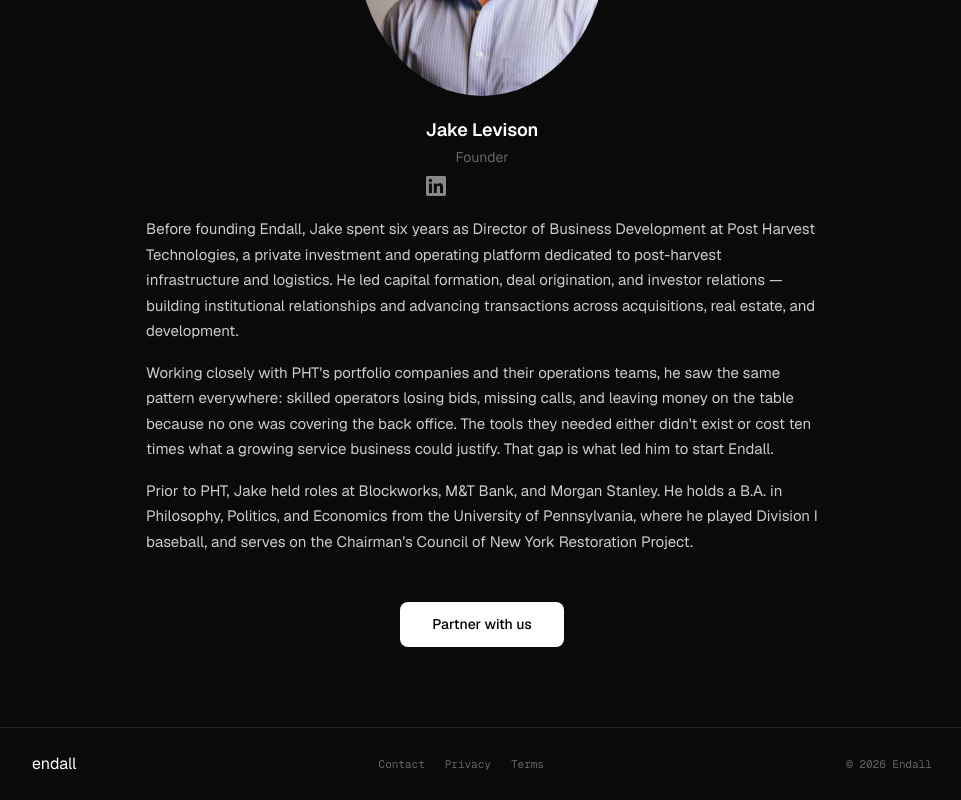
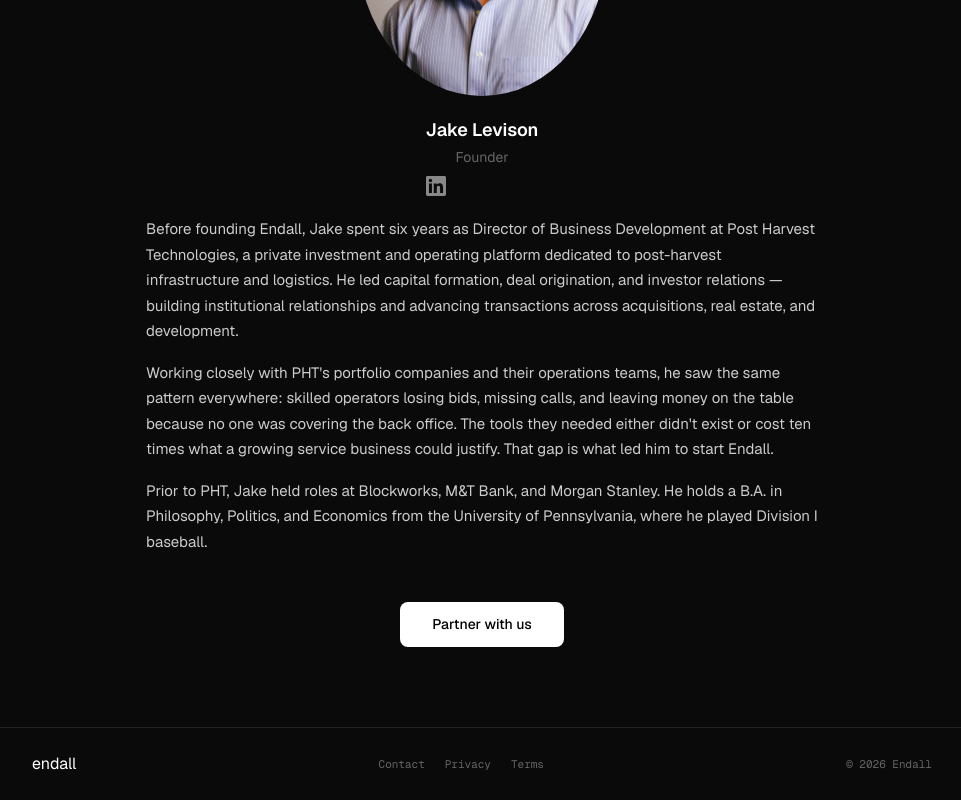
Before and after one commit to JakeLevison/endall-web, a Next.js app: page /team in a window 1280 px wide. Shown: the part 1131-1931 px from the top of the page, without its empty margins (158-1119 px from the left). Built offline with nearby package versions, Linux system fonts and the light colour scheme.

Commit message:
fix: remove NYRP Chairman's Council line from Jake's bio
Bio now ends at 'played Division I baseball.' on both the /team page
and the home-page Team section.

```diff
--- a/src/app/team/page.tsx
+++ b/src/app/team/page.tsx
@@ -181,8 +181,7 @@ export default function AboutPage() {
             <p style={{ fontSize: 15, lineHeight: 1.7, color: "var(--text-secondary)" }}>
               Prior to PHT, Jake held roles at Blockworks, M&amp;T Bank, and Morgan Stanley.
               He holds a B.A. in Philosophy, Politics, and Economics from the University
-              of Pennsylvania, where he played Division I baseball, and serves on the
-              Chairman&apos;s Council of New York Restoration Project.
+              of Pennsylvania, where he played Division I baseball.
             </p>
           </section>
 
--- a/src/components/sections/Team.tsx
+++ b/src/components/sections/Team.tsx
@@ -17,7 +17,7 @@ const TEAM: TeamMember[] = [
     name: "Jake Levison",
     title: "Founder & CEO",
     image: "/jake-headshot.png",
-    bio: "Before founding Endall, Jake spent six years as Director of Business Development at Post Harvest Technologies, a private investment and operating platform dedicated to post-harvest infrastructure and logistics. He led capital formation, deal origination, and investor relations \u2013 originating institutional investor relationships and advancing transactions across acquisitions, real estate, and development.\n\nAcross PHT\u2019s portfolio companies, Jake worked closely with senior management and operations teams and saw the same pattern across the board: owners running growing service businesses with no one covering the front office. That gap is what led him to start Endall.\n\nPrior to PHT, Jake held roles at Blockworks, M&T Bank, and Morgan Stanley. He holds a B.A. in Philosophy, Politics, and Economics from the University of Pennsylvania, where he played Division I baseball, and serves on the Chairman\u2019s Council of New York Restoration Project.",
+    bio: "Before founding Endall, Jake spent six years as Director of Business Development at Post Harvest Technologies, a private investment and operating platform dedicated to post-harvest infrastructure and logistics. He led capital formation, deal origination, and investor relations \u2013 originating institutional investor relationships and advancing transactions across acquisitions, real estate, and development.\n\nAcross PHT\u2019s portfolio companies, Jake worked closely with senior management and operations teams and saw the same pattern across the board: owners running growing service businesses with no one covering the front office. That gap is what led him to start Endall.\n\nPrior to PHT, Jake held roles at Blockworks, M&T Bank, and Morgan Stanley. He holds a B.A. in Philosophy, Politics, and Economics from the University of Pennsylvania, where he played Division I baseball.",
     linkedin: "https://www.linkedin.com/in/jakelevison/",
   },
 ];
```
